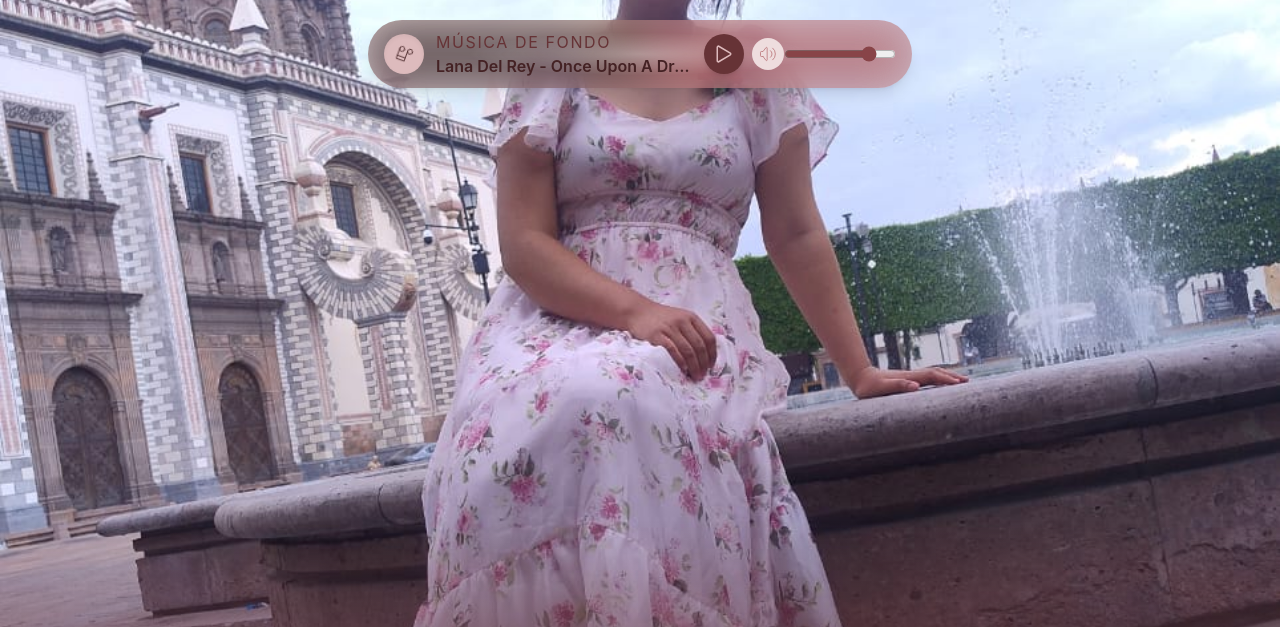
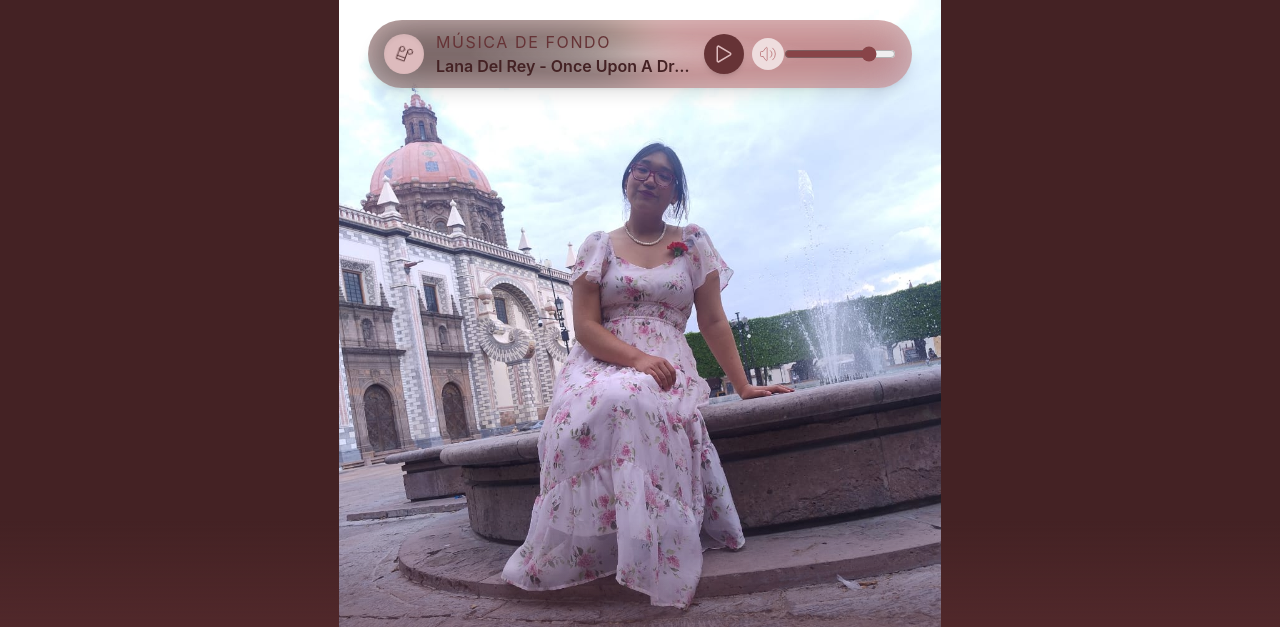
Before and after one commit to ZomCode/invitacion-xv-daniela, an Astro site: page / in a window 1280 px wide. Shown: the top 627 px of the page. Built offline with nearby package versions, Linux system fonts and the light colour scheme; Astro itself is replaced by a stand-in of ours; a web font is replaced by a local one.

Commit message:
Change Size

```diff
--- a/src/components/Inicio.astro
+++ b/src/components/Inicio.astro
@@ -15,7 +15,7 @@ const TIMESTAMP = 1798300800000;
 ---
 
 <main class="flex flex-col items-center justify-center relative">
-	<div class="fixed inset-x-0 top-0 -z-50 h-screen w-full bg-[url('/dani3.jpeg')] bg-cover bg-center bg-no-repeat "></div>
+	<div class="flex justify-center items-center fixed inset-x-0 top-0 -z-50 h-screen w-full bg-[url('/dani3.jpeg')] bg-cover lg:bg-contain lg:bg-dusty-rose-800 bg-center bg-no-repeat "></div>
 	<Hero />
 	<Parents />
 	<Section class:list={"min-h-svh items-center justify-between bg-dusty-rose-400 px-4 py-8 gap-12"}>
```
